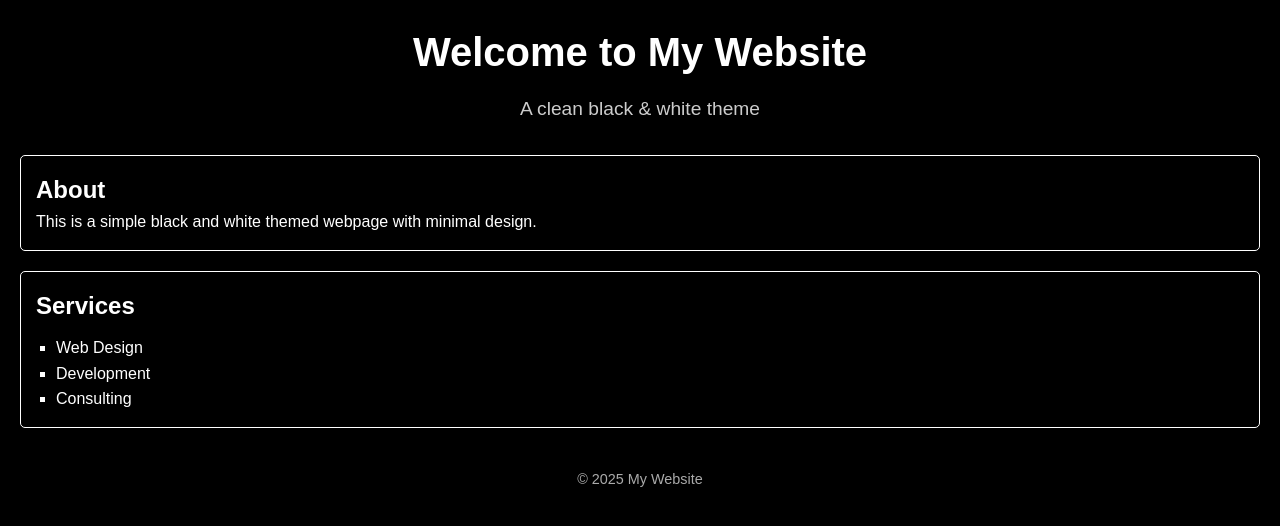
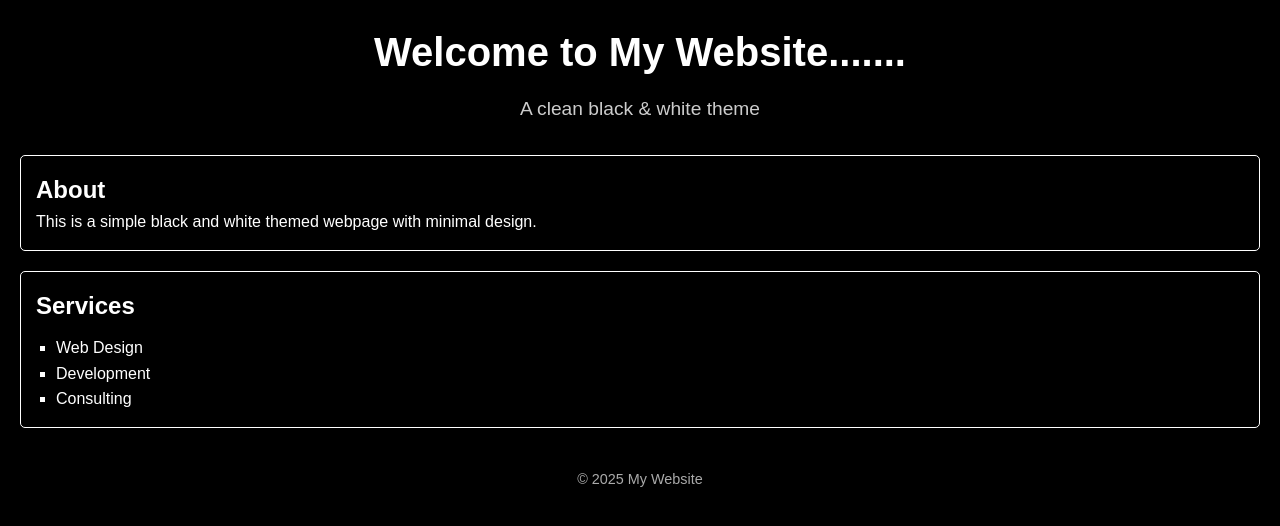
Before and after one commit to diksha03dhait/981, a plain HTML site: page index.html in a window 1280 px wide. Drawn offline with Linux system fonts and the light colour scheme.

Commit message:
Update index.html

```diff
--- a/index.html
+++ b/index.html
@@ -8,7 +8,7 @@
 </head>
 <body>
   <header>
-    <h1>Welcome to My Website</h1>
+    <h1>Welcome to My Website.......</h1>
     <p>A clean black & white theme</p>
   </header>
 
```
